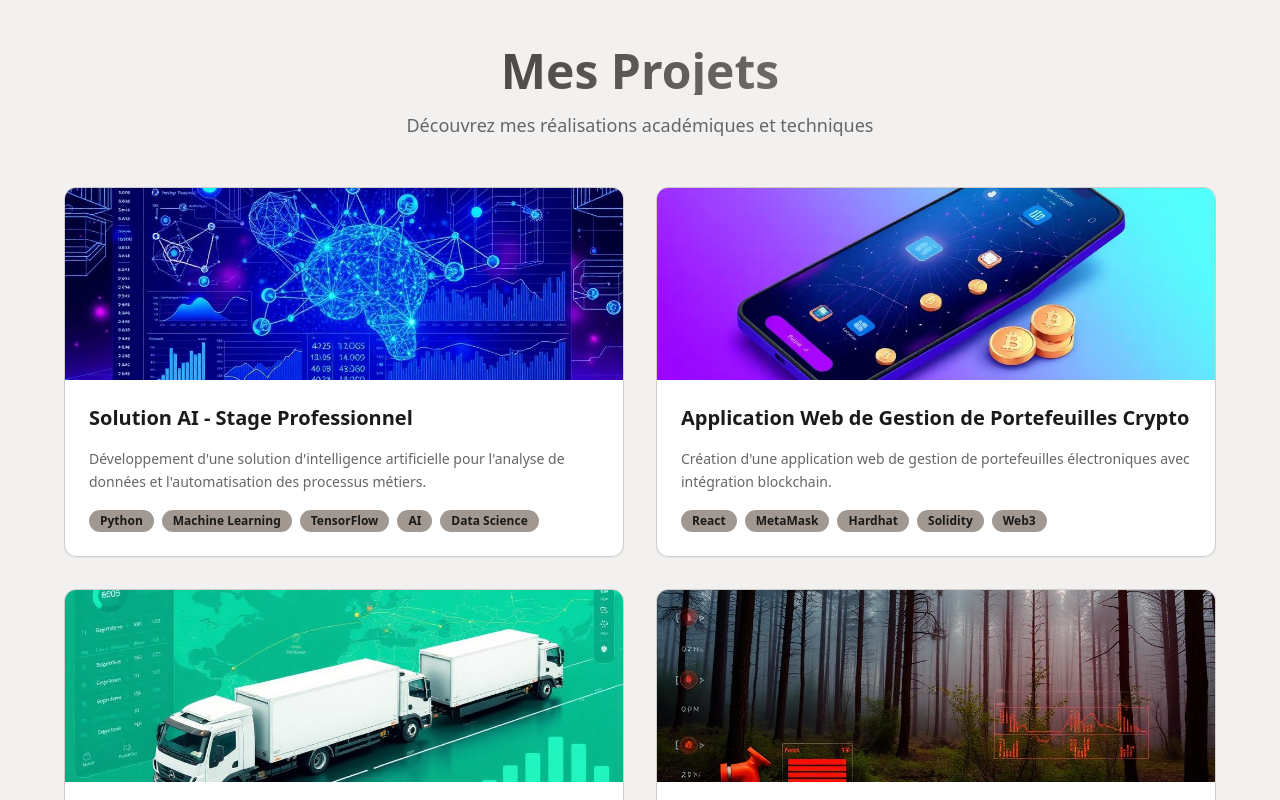
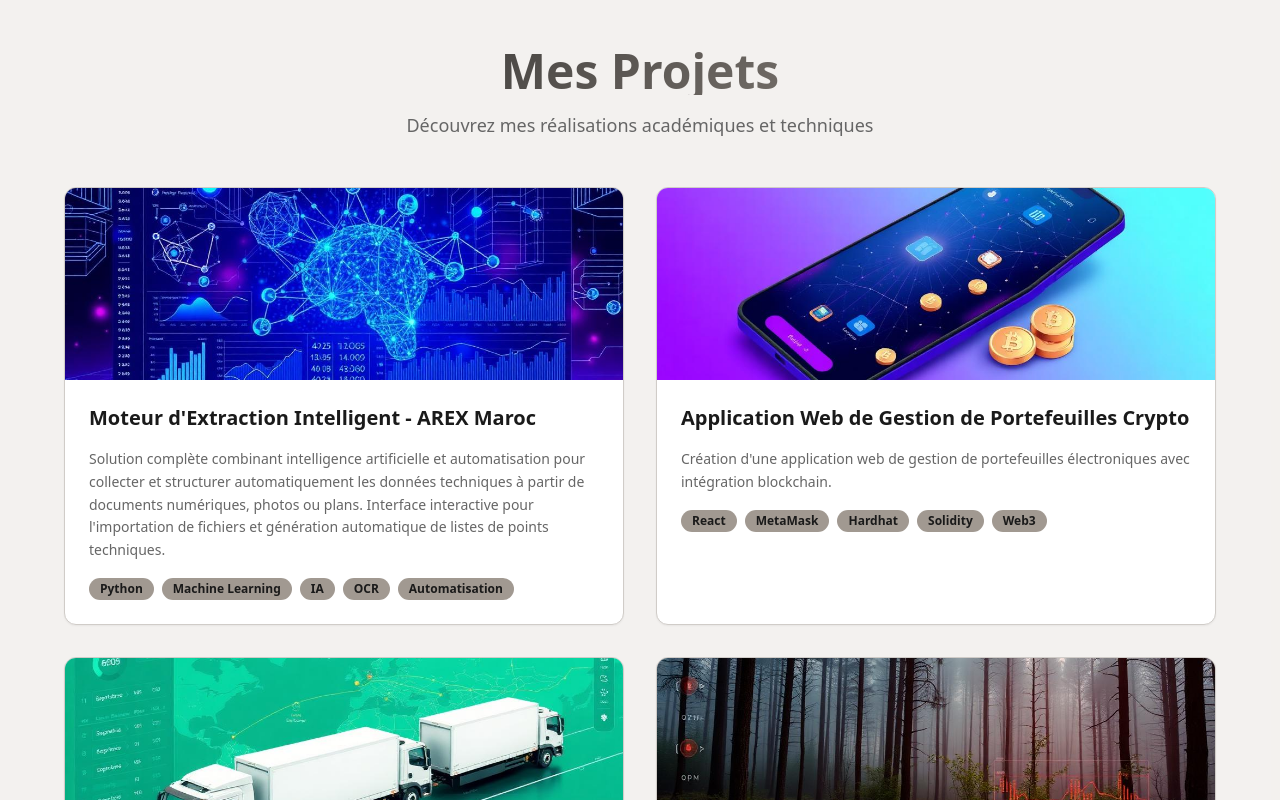
Before and after one commit to Fadoua-f/Fadoua-f.github.io, a React (Vite) app: page / in a window 1280 px wide. Shown: the part 1873-2673 px from the top of the page. Built offline with nearby package versions, Linux system fonts and the light colour scheme; the HTML template or start-up script is replaced by a standard one.

Commit message:
Update AI project details
Update the AI project title and description with the details provided by the user regarding the AREX Maroc internship.

```diff
--- a/src/components/Projects.tsx
+++ b/src/components/Projects.tsx
@@ -9,9 +9,9 @@ const Projects = () => {
   const projects = [
     {
       image: aiImage,
-      title: "Solution AI - Stage Professionnel",
-      description: "Développement d'une solution d'intelligence artificielle pour l'analyse de données et l'automatisation des processus métiers.",
-      tags: ["Python", "Machine Learning", "TensorFlow", "AI", "Data Science"]
+      title: "Moteur d'Extraction Intelligent - AREX Maroc",
+      description: "Solution complète combinant intelligence artificielle et automatisation pour collecter et structurer automatiquement les données techniques à partir de documents numériques, photos ou plans. Interface interactive pour l'importation de fichiers et génération automatique de listes de points techniques.",
+      tags: ["Python", "Machine Learning", "IA", "OCR", "Automatisation"]
     },
     {
       image: cryptoImage,
```
